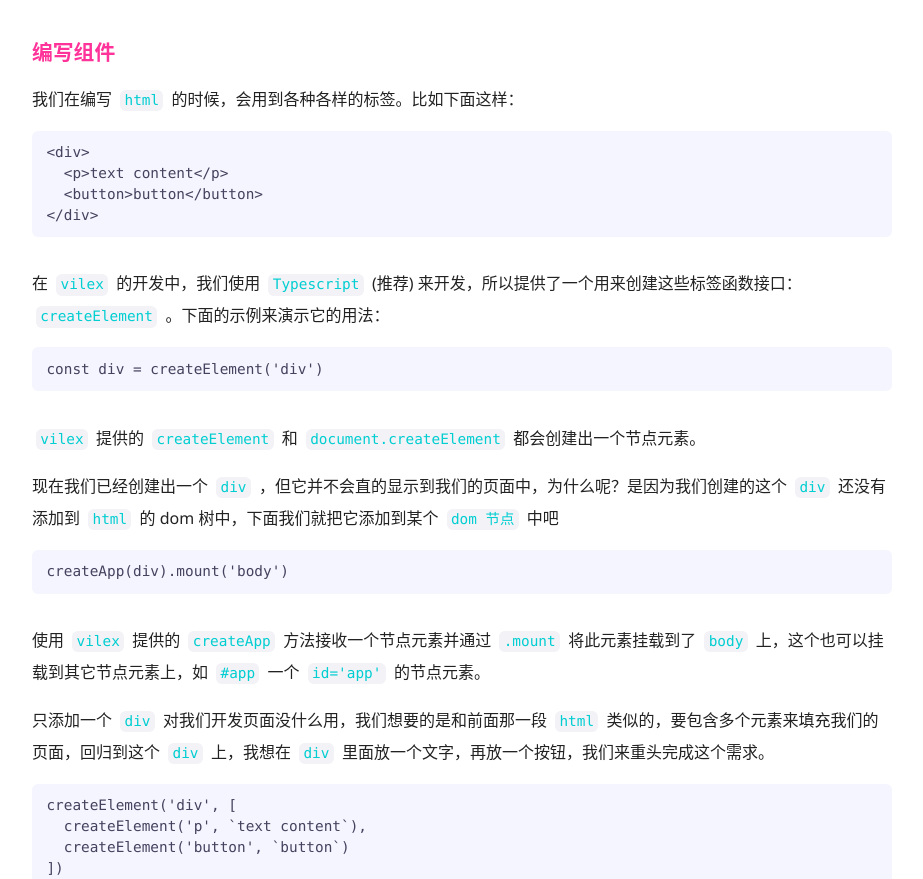
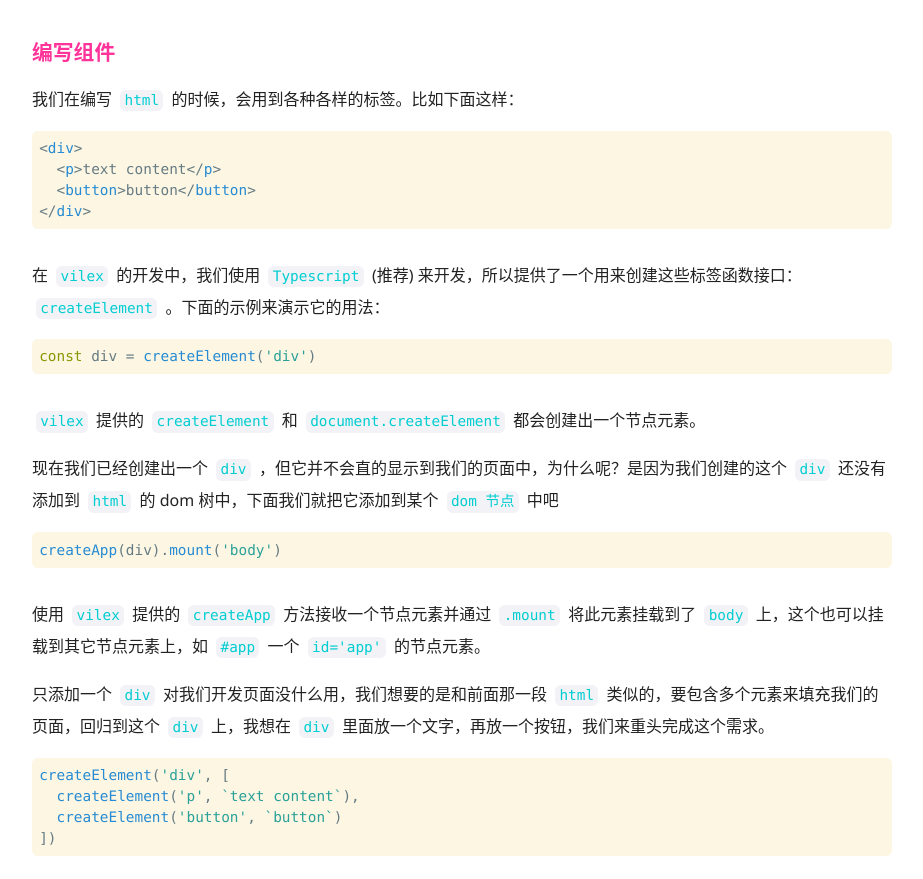
Before and after one commit to vilex/markdown-themes, a website built with Vite: page index.html in a window 1280 px wide. Shown: the top 879 px of the page, without its empty margins (178-1101 px from the left). Built offline with nearby package versions, Linux system fonts and the light colour scheme.

Commit message:
feat: 代码块高亮

```diff
--- a/package.json
+++ b/package.json
@@ -16,5 +16,8 @@
     "markdown-it": "^13.0.1",
     "sass": "^1.56.0",
     "vite": "^3.2.3"
+  },
+  "dependencies": {
+    "highlight.js": "^11.6.0"
   }
 }
--- a/src/main.ts
+++ b/src/main.ts
@@ -1,12 +1,22 @@
+import './theme/index.scss'
+// import 'highlight.js/styles/default.css'
+
 import MarkdownIt from 'markdown-it'
+import hljs from 'highlight.js'
 import MdFile from './files/component.md'
-import './theme/index.scss'
 
-const mi = new MarkdownIt()
+
+const md = new MarkdownIt({
+    highlight: (content, lang) => {
+        if (lang && hljs.getLanguage(lang)) {
+            return `<pre class="hljs"><code>${hljs.highlight(lang, content, true).value}</code></pre>`
+        }
+    }
+})
 
 const result = await fetch(MdFile)
 const content = await result.text()
 
 const app = document.querySelector('#app')!
 app.className = 'markdown-theme'
-app.innerHTML = mi.render(content)
+app.innerHTML = md.render(content)
--- a/src/theme/index.scss
+++ b/src/theme/index.scss
@@ -138,12 +138,6 @@
     border-bottom: 1px solid #ddd;
   }
 
-  /*
-
-    Orginal Style from ethanschoonover.com/solarized (c) Jeremy Hull <sourdrums@gmail.com>
-
-    */
-
   .hljs {
     display: block;
     overflow-x: auto;
```
Also changed, not shown: pnpm-lock.yaml, src/files/component.md (line endings or trailing spaces).
